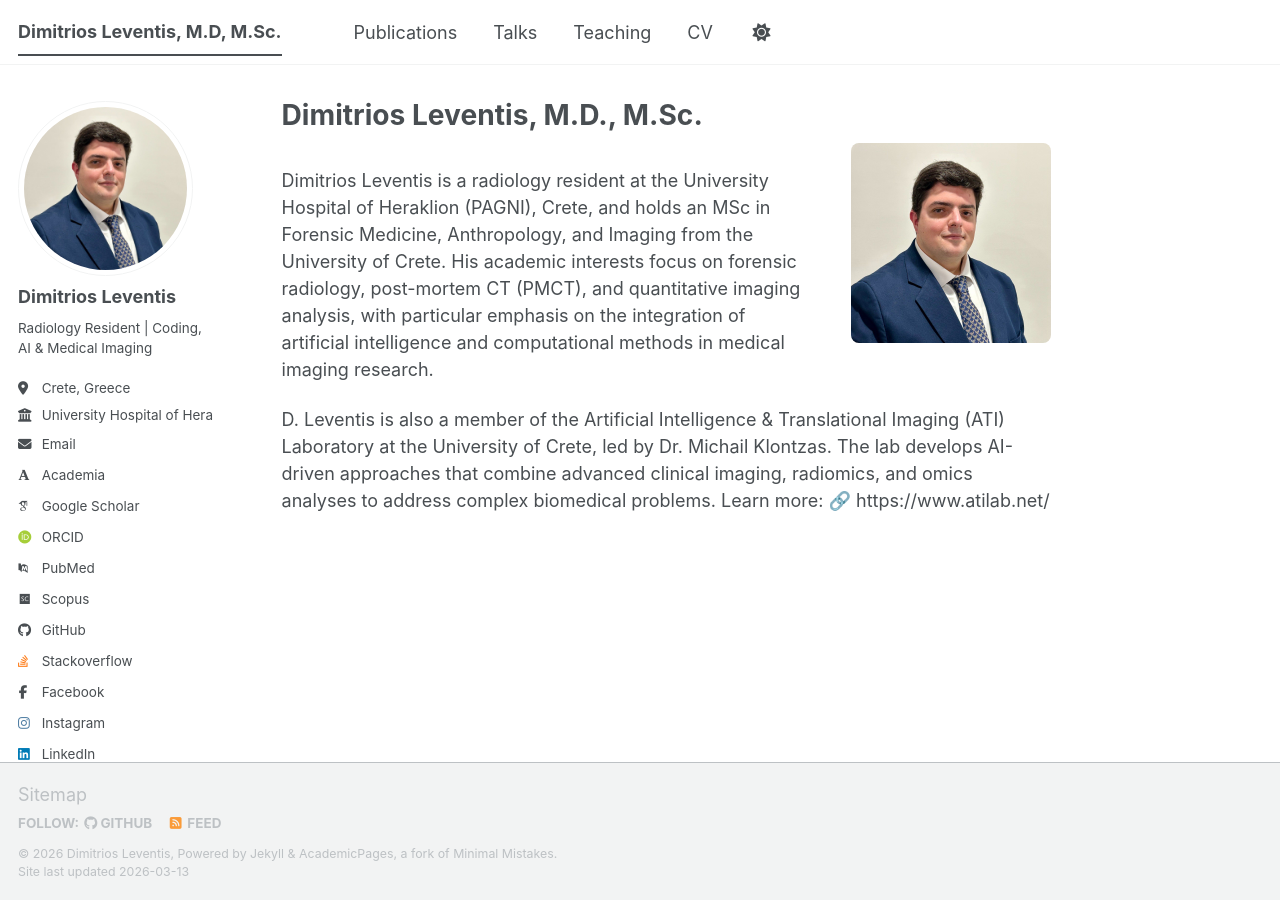
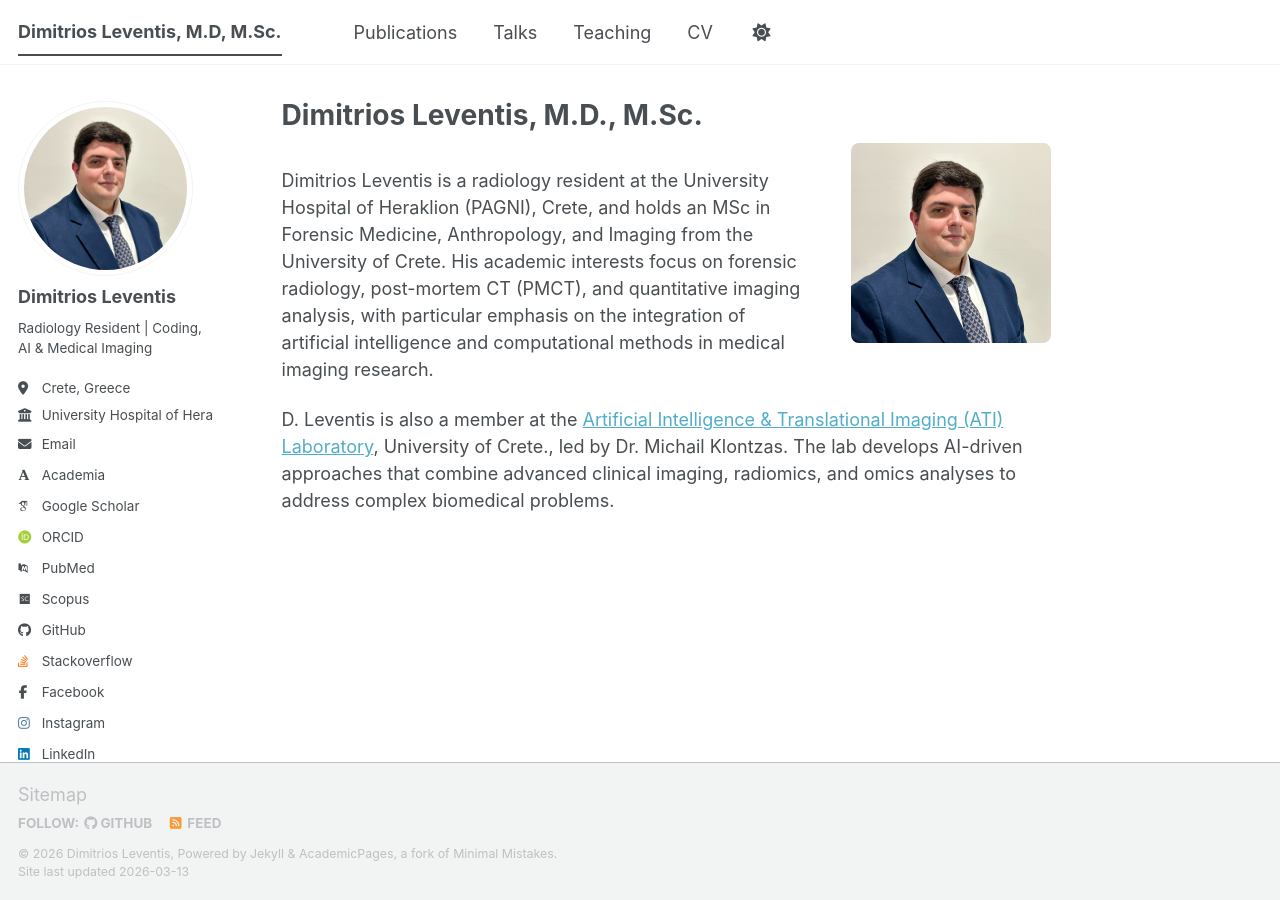
Before and after one commit to dleventis/dleventis.github.io, a Jekyll site: the page built from _pages/about.md, in a window 1280 px wide. Built offline with Jekyll 4.4.1, drawn with Linux system fonts in a browser that asks for light colours; some web fonts are replaced; a script bundle is joined from its source files by our own code; library files that are not in the unit come from our copies.

Commit message:
Revise ATI Laboratory affiliation with hyperlink
Updated the description of D. Leventis's affiliation with the ATI Laboratory to include a hyperlink.

```diff
--- a/_pages/about.md
+++ b/_pages/about.md
@@ -11,5 +11,4 @@ redirect_from:
 
 Dimitrios Leventis is a radiology resident at the University Hospital of Heraklion (PAGNI), Crete, and holds an MSc in Forensic Medicine, Anthropology, and Imaging from the University of Crete. His academic interests focus on forensic radiology, post-mortem CT (PMCT), and quantitative imaging analysis, with particular emphasis on the integration of artificial intelligence and computational methods in medical imaging research.
 
-D. Leventis is also a member of the Artificial Intelligence & Translational Imaging (ATI) Laboratory at the University of Crete, led by Dr. Michail Klontzas. The lab develops AI-driven approaches that combine advanced clinical imaging, radiomics, and omics analyses to address complex biomedical problems.
-Learn more: 🔗  https://www.atilab.net/
+D. Leventis is also a member at the [Artificial Intelligence & Translational Imaging (ATI) Laboratory](https://www.atilab.net/), University of Crete., led by Dr. Michail Klontzas. The lab develops AI-driven approaches that combine advanced clinical imaging, radiomics, and omics analyses to address complex biomedical problems.
```
